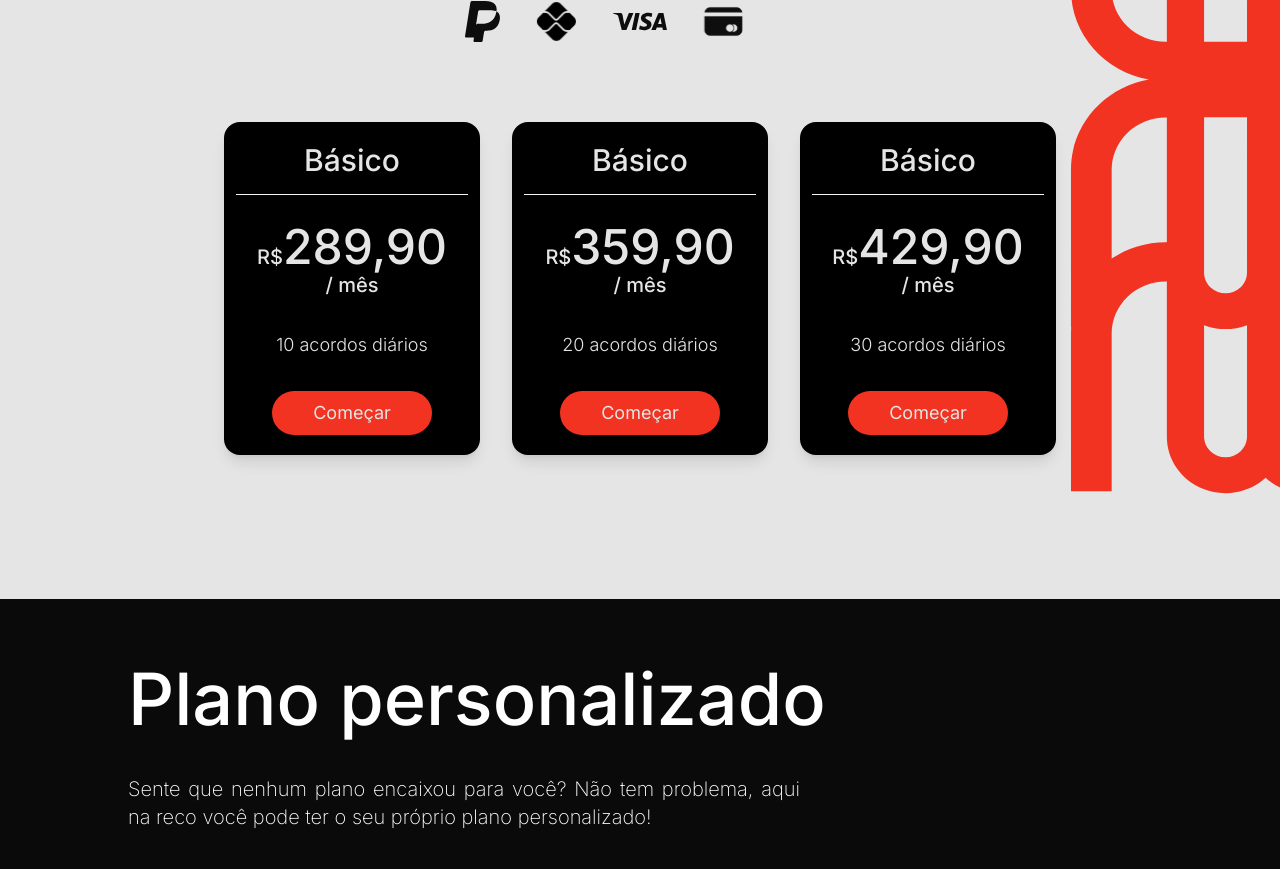
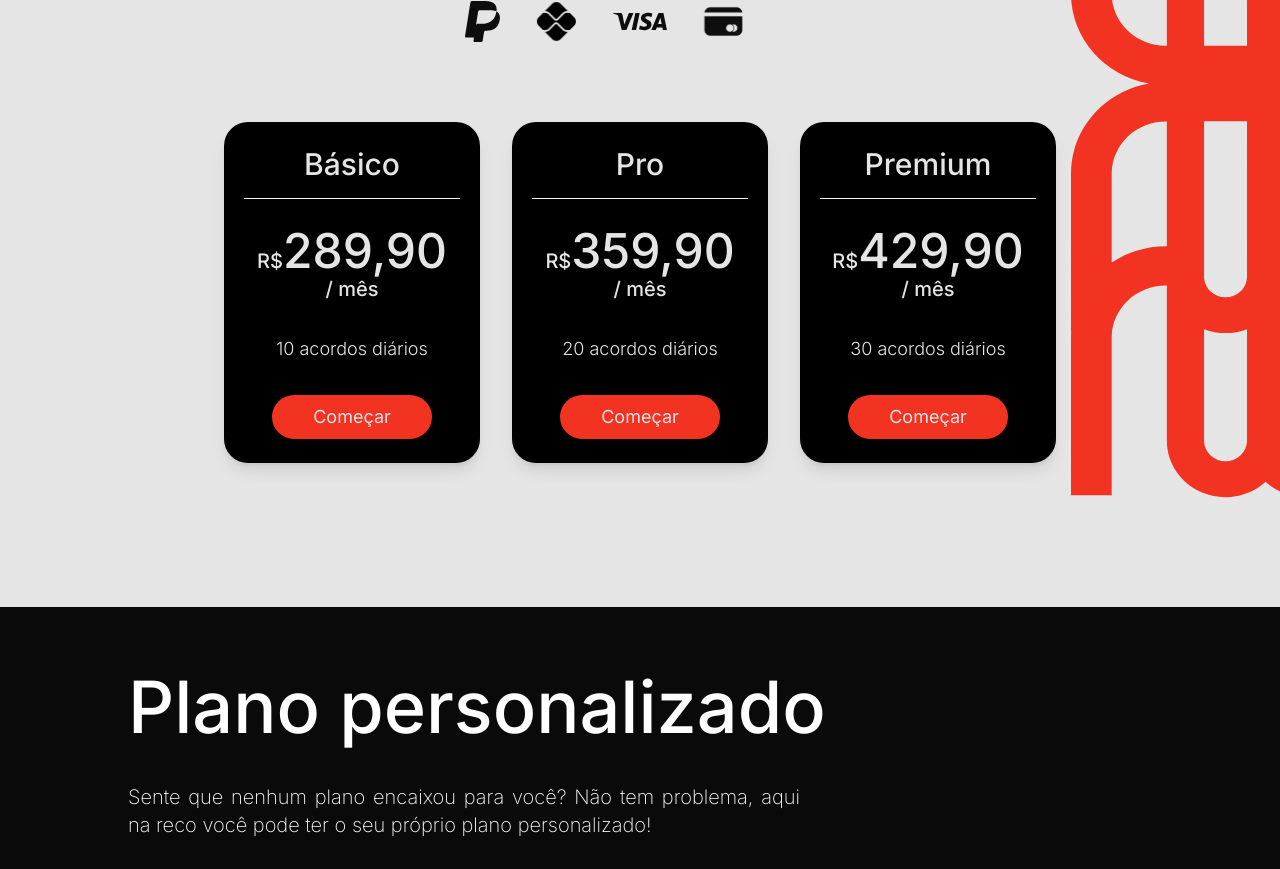
Before and after one commit to fpeduu/reco, a Next.js app in the folder nextjs_frontend/: page / in a window 1280 px wide. Shown: the part 3660-4529 px from the top of the page. Built offline with nearby package versions, Linux system fonts and the light colour scheme; no server answers.

Commit message:
fix pricing section

```diff
--- a/nextjs_frontend/src/app/components/PricingCard/pricing-card.tsx
+++ b/nextjs_frontend/src/app/components/PricingCard/pricing-card.tsx
@@ -4,16 +4,23 @@ interface PricingCardProps {
   dailyAgreements: number;
 }
 
-export default function PricingCard({ title, value, dailyAgreements }: PricingCardProps) {
+export default function PricingCard({
+  title,
+  value,
+  dailyAgreements,
+}: PricingCardProps) {
   return (
-    <div className="w-64 py-5 px-3 flex flex-col gap-4 divide-y divide-zinc-100 bg-black text-neutral-200 rounded-2xl shadow-lg">
+    <div className="w-64 py-6 px-5 flex flex-col gap-4 divide-y divide-zinc-100 bg-black text-neutral-200 rounded-3xl shadow-lg">
       <h3 className="font-medium text-3xl text-center">{title}</h3>
       <div className="h-full pt-7 flex flex-col gap-8 items-center">
         <h3 className="font-medium text-xl text-center">
-          R$<span className="text-5xl">{value.toFixed(2).replace(".", ",")}</span>
+          R$
+          <span className="text-5xl">{value.toFixed(2).replace(".", ",")}</span>
           <p>/ mês</p>
         </h3>
-        <span className="text-lg font-light">{dailyAgreements} acordos diários</span>
+        <span className="text-lg font-light">
+          {dailyAgreements} acordos diários
+        </span>
         <button className="w-40 h-11 bg-primary flex items-center justify-center rounded-full text-lg">
           Começar
         </button>
--- a/nextjs_frontend/src/app/page.tsx
+++ b/nextjs_frontend/src/app/page.tsx
@@ -206,8 +206,8 @@ export default function Home() {
           </div>
           <div className="flex gap-8 flex-wrap justify-center">
             <PricingCard title="Básico" value={289.9} dailyAgreements={10} />
-            <PricingCard title="Básico" value={359.9} dailyAgreements={20} />
-            <PricingCard title="Básico" value={429.9} dailyAgreements={30} />
+            <PricingCard title="Pro" value={359.9} dailyAgreements={20} />
+            <PricingCard title="Premium" value={429.9} dailyAgreements={30} />
           </div>
         </div>
       </section>
```
